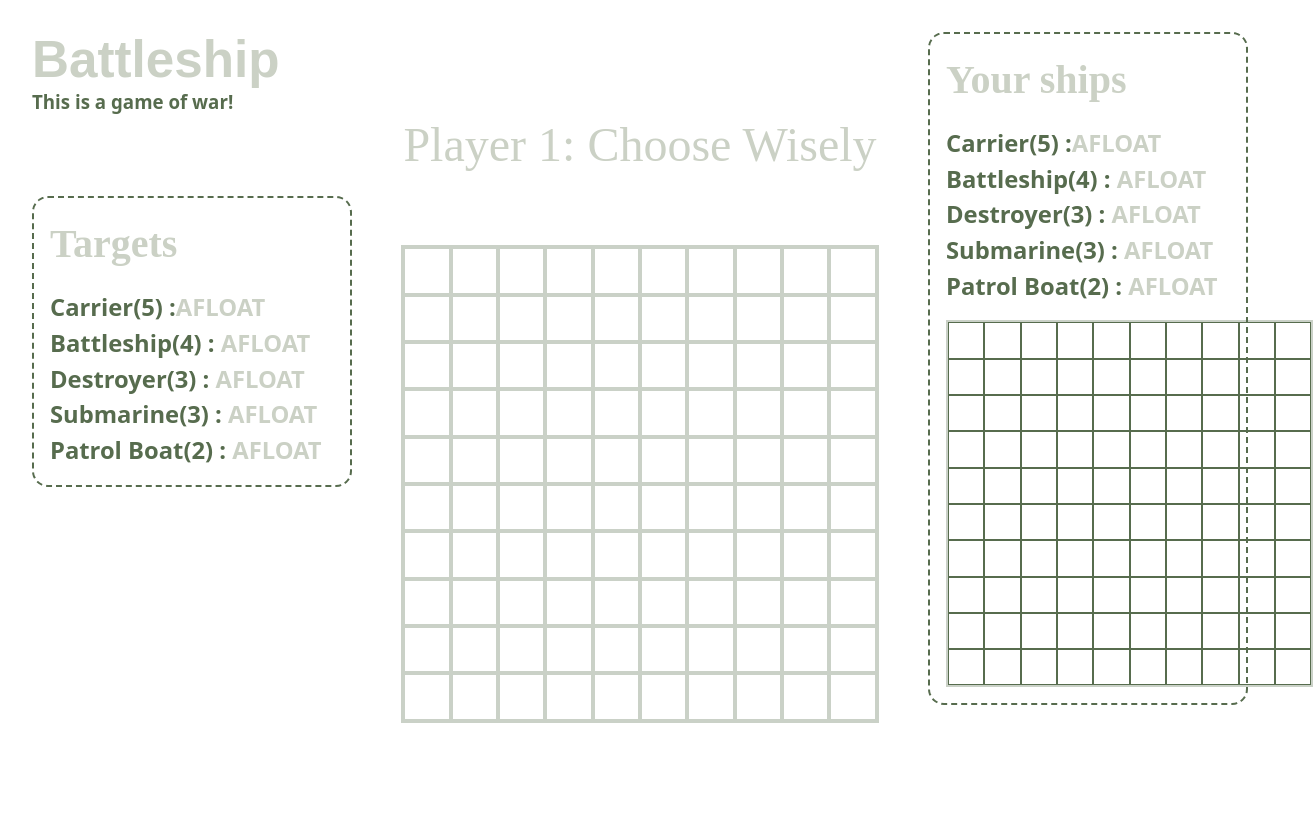
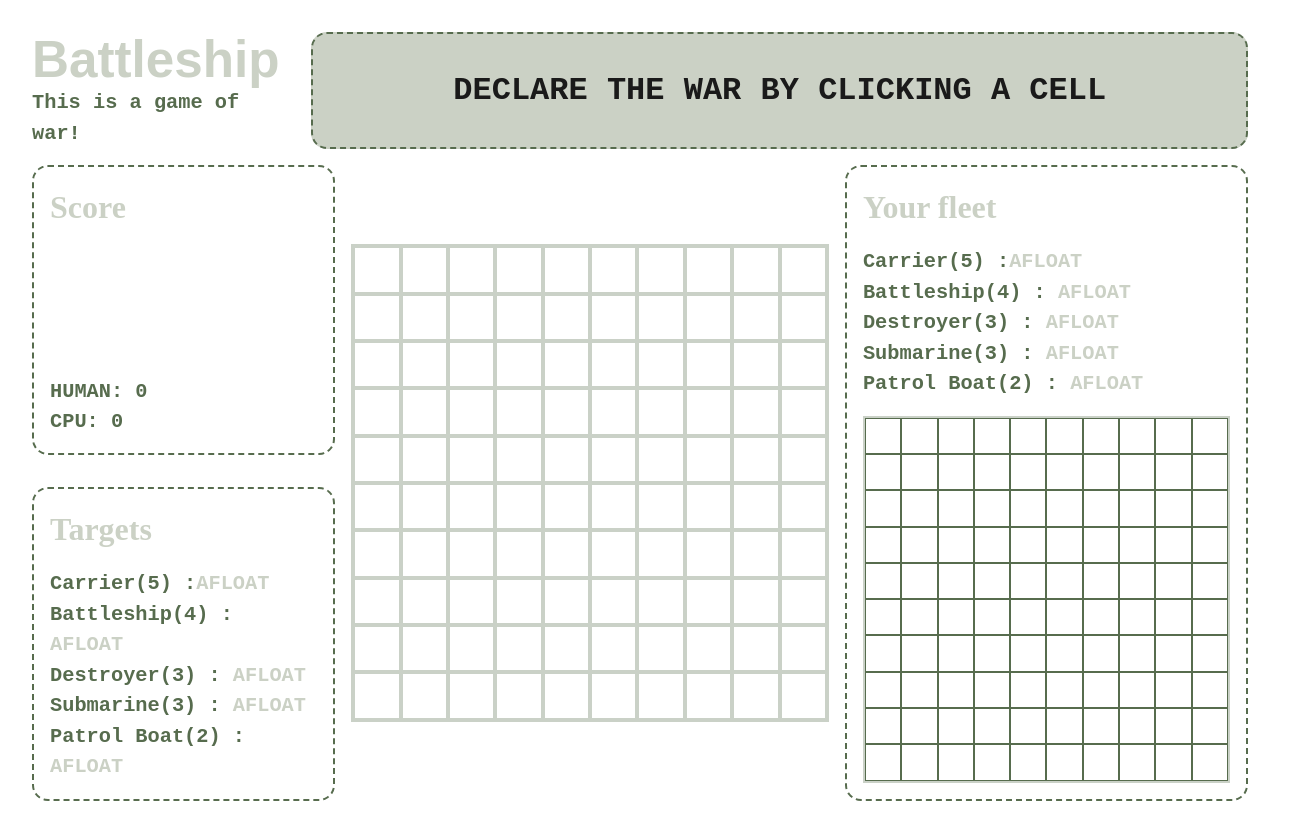
Before and after one commit to okcedric/odin-battleship, a React (Vite) app: page / in a window 1280 px wide. Shown: the whole page, 1313 px wide, since content can reach past the window. Before the commit the page ends 800 px from the top, so only its background shows below. Built offline with nearby package versions, Linux system fonts and the light colour scheme; a web font is replaced by a local one.

Commit message:
fix layout

```diff
--- a/src/App.css
+++ b/src/App.css
@@ -1,25 +1,53 @@
 
 
 #root{
-      display:flex;
+    display:flex;
+    flex-direction: column;
     align-items: top;
-    gap:0rem;
+    gap:1rem;
     justify-content: space-between ;
     width: 100%;
     padding: 2rem ;
     min-height: 100vh;
 }
-.left{
+.title{
+    display: flex;
+    justify-content: space-between;
+    align-items: center;
+    gap: 2rem
+}
+.title h2 {
+    font-family: 'JetBrains Mono', 'Courier New', Courier, monospace;
+    font-weight: 900;
+    color :#1a1a1a;
+    text-transform: uppercase;
+}
+
+.title .card {
+    background-color: #cbd1c5;
+    justify-content: center;
+    align-items: center;
+}
+
+main{
+    display: flex;
+    gap: 1rem;
+    justify-content: space-between;
+    height: 100%;
+}
+.left,.center, .right{
     display: flex;
     flex-direction: column;
-    justify-content: start;
-    gap:5rem
+    justify-content: center;
+    align-items: center;
+    gap:2rem
 }
 .overlay {
     background-color: #1a1a1aCC;
     backdrop-filter: blur(3px);
     position: absolute;
     display: flex;
+    gap: 2rem;
     flex-direction: column;
     justify-content: center;
     align-items: center;
@@ -28,33 +56,35 @@
     width: 100vw;
     height: 100vh;
 }
-.scoreBoard{
-    width: 25vw;
-    height: fit-content;
+
+#msg {
+    font-family : 'Tanker';
+    font-size : 5vw;
+    color: #cbd1c5;
+
+}
+.card{
+    width: 100%;
+    height: 100%;
     display: flex;
     flex-direction: column;
     align-items: left;
+    justify-content: space-between;
     gap:1rem;
     border : 2px dashed #576C4E;
     padding : 1rem;
     font-size: 1.27rem;
     border-radius: 1rem;
 }
-.scoreBoard span{
+.card span{
     text-transform: uppercase;
     color: #cbd1c5;
 }
 
-.scoreBoard span.sunk {
+.card span.sunk {
     color:#642216}
 
-#msg{
-    font-size: 3rem;
-    font-family: 'Tanker';
-    text-transform: capitalize;
-    padding : 2rem 0;
-    color: #cbd1c5;
-}
+
 h1{
     color: #cbd1c5;
 
@@ -62,7 +92,10 @@ h1{
 h2{
     color: #cbd1c5;
     font-family: 'Tanker';
-    font-size: 2.5rem;
+    font-size: 2rem;
+}
+h3 {
+    font-size: 1.27rem;
 }
 .cell {
     border: 2px solid #576C4E50;
@@ -95,15 +128,7 @@ h2{
     background-color: #642216;
     cursor: not-allowed;
 }
-.grid-wrapper {
-    width: 100%;
-    display: flex;
-    gap:2rem;
-    flex-direction: column;
-    justify-content: center;
-    align-items: center;
 
-}
 button {
       color: #1a1a1a;
      background-color: #cbd1c5;
--- a/src/App.jsx
+++ b/src/App.jsx
@@ -1,5 +1,5 @@
 import "./App.css";
-import { Grid, MiniGrid, Overlay } from "./dom";
+import { Grid, MiniGrid, Overlay, Card, Fleet } from "./dom";
 import Player from "./Player.js";
 import Ship from "./Ship";
 import { useState } from "react";
@@ -9,10 +9,11 @@ function App() {
   const cpu = Player();
   const [humanBoard, setHumanBoard] = useState(human.gameboard);
   const [cpuBoard, setCpuBoard] = useState(cpu.gameboard);
-  const [msg, setMsg] = useState("Player 1: Choose wisely");
+  const [msg, setMsg] = useState("Declare the war by clicking a cell");
   const [overlay, setOverlay] = useState(false);
   const [turn, setTurn] = useState("human");
-  const [score, setScore] = useState({human : 0,  cpu:0});
+  const [score, setScore] = useState({ human: 0, cpu: 0 });
+  const end = () => cpuBoard.allSunk() || humanBoard.allSunk();
 
   // place human ships
   let carrier = human.gameboard.place(Ship(1), ["E", 4], "h");
@@ -32,8 +33,9 @@ function App() {
   const reset = () => {
     setCpuBoard(cpu.gameboard);
     setHumanBoard(human.gameboard);
-    setTurn('human');
-  }
+    setTurn("human");
+    setMsg("HUMAN : " + score.human + " CPU : " + score.cpu);
+  };
 
   const changeTurn = () => {
     if (turn === "human") setTurn("cpu");
@@ -47,13 +49,13 @@ function App() {
   const fire = (player, cell) => {
     //attack
     let attack;
-      if (player === human){
+    if (player === human) {
       attack = human.attack(cpuBoard, cell);
       setCpuBoard(attack.board);
-      }else {
+    } else {
       attack = cpu.autoAttack(humanBoard);
       setHumanBoard(attack.board);
-      } ;
+    }
 
     // show message
 
@@ -67,17 +69,22 @@ function App() {
     // Show overlay
     setOverlay(true);
 
+    //End of the game
     if (attack.board.allSunk()) {
-      setMsg(
-        player === human
-          ? "Victory ! Ennemy destroyed"
-          : "Defeat ! All our ships have been sunk..."
-      );
-      reset();
+      let newScore;
+
+      if (player === human) {
+        setMsg("Victory ! Ennemy destroyed");
+        newScore = { ...score, human: score.human + 1 };
+        setScore(newScore);
+      } else {
+        setMsg("Defeat ! All our ships have been sunk...");
+        newScore = { ...score, cpu: score.cpu + 1 };
+        setScore(newScore);
+      }
     } else {
       changeTurn();
     }
-
   };
 
   const handleRoger = () => {
@@ -89,9 +96,48 @@ function App() {
 
   return (
     <>
-      <Grid handleClick={handleClick} board={cpuBoard} msg={msg}></Grid>
+      <div className="title">
+        <div>
+        <h1>Battleship</h1>
+        <h3>This is a game of war!</h3>
+        </div>
+        <Card title={msg}></Card>
+      </div>
+      <main>
+        <div className="left">
+          <Card title="Score">
+            <div>
+              <h3>HUMAN: {score.human}</h3>
+              <h3>CPU: {score.cpu}</h3>
+            </div>
+          </Card>
+          <Card title="Targets">
+            <Fleet board={cpuBoard} />
+          </Card>
+        </div>
+        <div className="center">
+          <Grid
+            handleClick={handleClick}
+            board={cpuBoard}
+            msg={msg}
+            score={score}
+          ></Grid>
+        </div>
+        <div className="right">
+          <Card title="Your fleet">
+            <Fleet board={humanBoard}></Fleet>
             <MiniGrid board={humanBoard} />
-      <Overlay overlay={overlay} msg={msg} handleRoger={handleRoger}></Overlay>
+          </Card>
+        </div>
+
+        <Overlay
+          overlay={overlay}
+          msg={msg}
+          handleRoger={handleRoger}
+          end={end}
+          reset={reset}
+        ></Overlay>
+      </main>
     </>
   );
 }
--- a/src/dom.jsx
+++ b/src/dom.jsx
@@ -1,30 +1,32 @@
 import { grid, isIn } from "./helpers";
 
-function Overlay({ overlay, msg, handleRoger }) {
+function Overlay({ overlay, msg, handleRoger,end,reset }) {
 
   return overlay ? (
           <div className="overlay">
             <p id="msg">{msg}</p>
-          <button onClick={() => handleRoger()}>Roger That</button>
+          {end()
+          ? <button onClick={() => reset()}>New Game</button>
+          :<button onClick={() => handleRoger()}>Roger That</button>
+          }
         </div>
 
 
   ) : (<></>)
 }
 
-function Grid({ handleClick, board, msg }) {
+function Card({ title, children }) {
+  return (
+    <div className="card">
+      <h2>{title}</h2>
+      {children}
+    </div>
+  );
+}
 
+function Fleet ({board}) {
   let sunk = board.sunk();
-    //if a ship sunk has a name ===
   return (
-    <>
-      <div className="left">
-        <div className="title">
-          <h1>Battleship</h1>
-          <h3>This is a game of war!</h3>
-        </div>
-        <div className="scoreBoard target">
-          <h2>Targets</h2>
     <div className="score">
       <h3 id="carrier">
         Carrier(5) :
@@ -67,10 +69,15 @@ function Grid({ handleClick, board, msg }) {
         )}
       </h3>
     </div>
-        </div>
-      </div>
-      <div className="grid-wrapper">
-        <p id="msg">{msg}</p>
+  );
+}
+function Grid({ handleClick, board,}) {
+
+
+    //if a ship sunk has a name ===
+  return (
+    <>
+
         <div className="grid">
           {grid.map((cell) => {
             let id = "opp-" + cell.toString();
@@ -88,58 +95,13 @@ function Grid({ handleClick, board, msg }) {
             );
           })}
         </div>
-      </div>
     </>
   );
 }
 
 function MiniGrid({ board }) {
-    let sunk = board.sunk();
   return (
-    <div className="scoreBoard player">
-      <h2>Your ships</h2>
-      <div className="score">
-        <h3 id="carrier">
-          Carrier(5) :
-          {sunk.includes("Carrier") ? (
-            <span className="sunk">sunk</span>
-          ) : (
-            <span>Afloat</span>
-          )}
-        </h3>
-        <h3 id="battleship">
-          Battleship(4) :{" "}
-          {sunk.includes("Battleship") ? (
-            <span className="sunk">sunk</span>
-          ) : (
-            <span>Afloat</span>
-          )}
-        </h3>
-        <h3 id="destroyer">
-          Destroyer(3) :{" "}
-          {sunk.includes("Destroyer") ? (
-            <span className="sunk">sunk</span>
-          ) : (
-            <span>Afloat</span>
-          )}
-        </h3>
-        <h3 id="submarine">
-          Submarine(3) :{" "}
-          {sunk.includes("Submarine") ? (
-            <span className="sunk">sunk</span>
-          ) : (
-            <span>Afloat</span>
-          )}
-        </h3>
-        <h3 id="patrol">
-          Patrol Boat(2) :{" "}
-          {sunk.includes("Patrol Boat") ? (
-            <span className="sunk">sunk</span>
-          ) : (
-            <span>Afloat</span>
-          )}
-        </h3>
-      </div>
+
       <div className="grid">
         {grid.map((cell) => {
           let id = "my-" + cell.toString();
@@ -149,8 +111,8 @@ function MiniGrid({ board }) {
           return <div id={id} key={id} className={cellClass}></div>;
         })}
       </div>
-    </div>
+
   );
 }
 
-export { Grid, MiniGrid,Overlay };
+export { Grid, MiniGrid,Overlay, Card, Fleet };
--- a/src/index.css
+++ b/src/index.css
@@ -6,7 +6,7 @@
 }
 
 :root {
-  font-family: 'JetBrains Mono', system-ui, -apple-system, BlinkMacSystemFont, 'Segoe UI', Roboto, Oxygen, Ubuntu, Cantarell, 'Open Sans', 'Helvetica Neue', sans-serif;
+  font-family: 'JetBrains Mono', 'Courier New', Courier, monospace;
   line-height: 1.5;
   font-weight: 400;
 
```
Also changed, not shown: 1 other file (tests, documents, lock files or other folders). Lines whose indentation alone changed are shown as unchanged.
